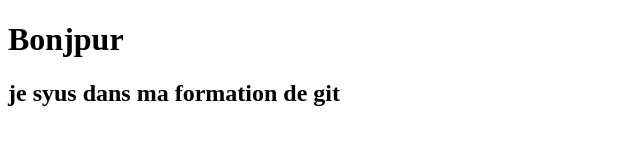
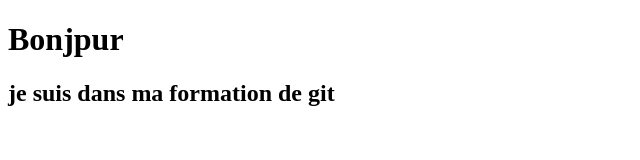
Before and after one commit to danielzehima/mon_projet_git, a plain HTML site: page index.html in a window 1280 px wide. Shown: the full height of the page, 0-640 px from the left. Drawn offline with Linux system fonts and the light colour scheme.

Commit message:
modif de h2

```diff
--- a/index.html
+++ b/index.html
@@ -7,6 +7,6 @@
 </head>
 <body>
     <h1>Bonjpur</h1>
-    <h2>je syus dans ma formation de git </h2>
+    <h2>je suis dans ma formation de git </h2>
 </body>
 </html>
```
